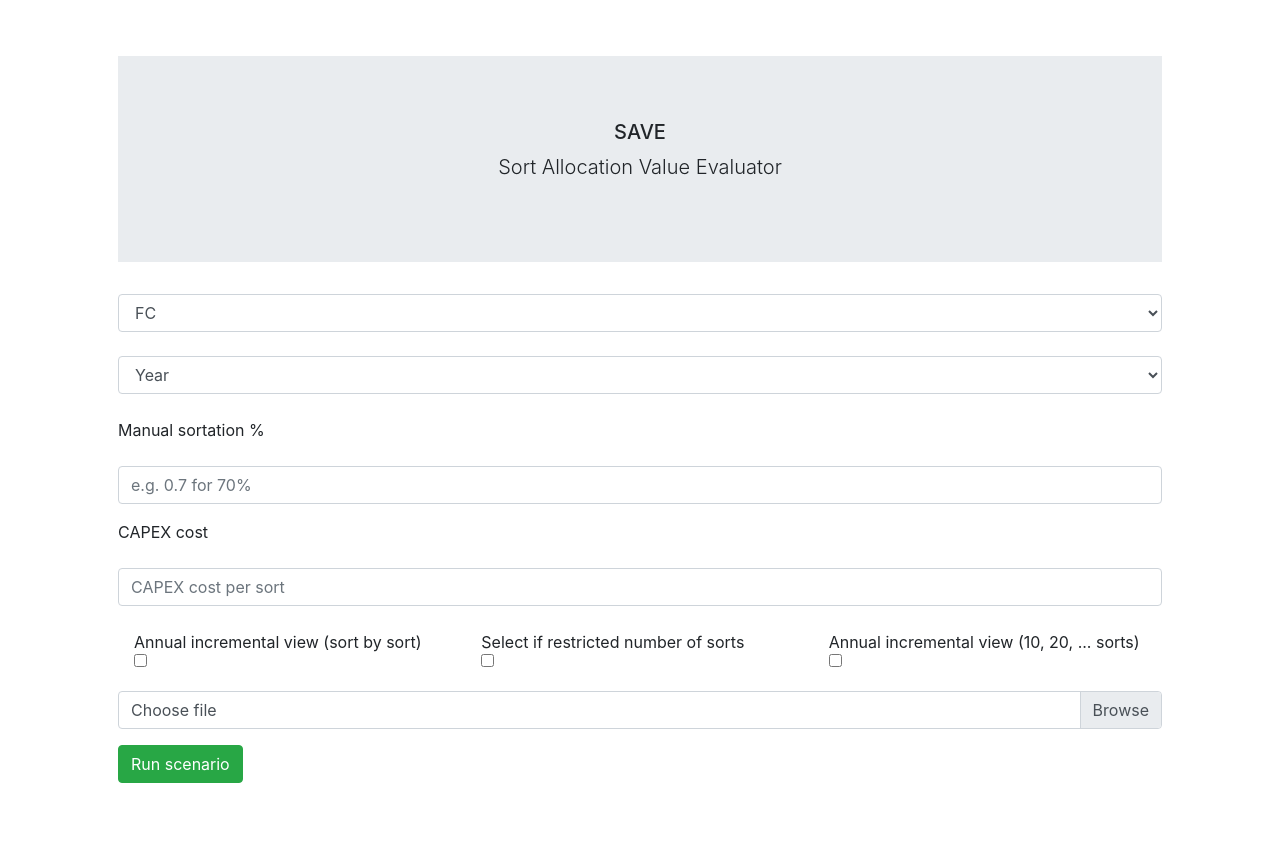
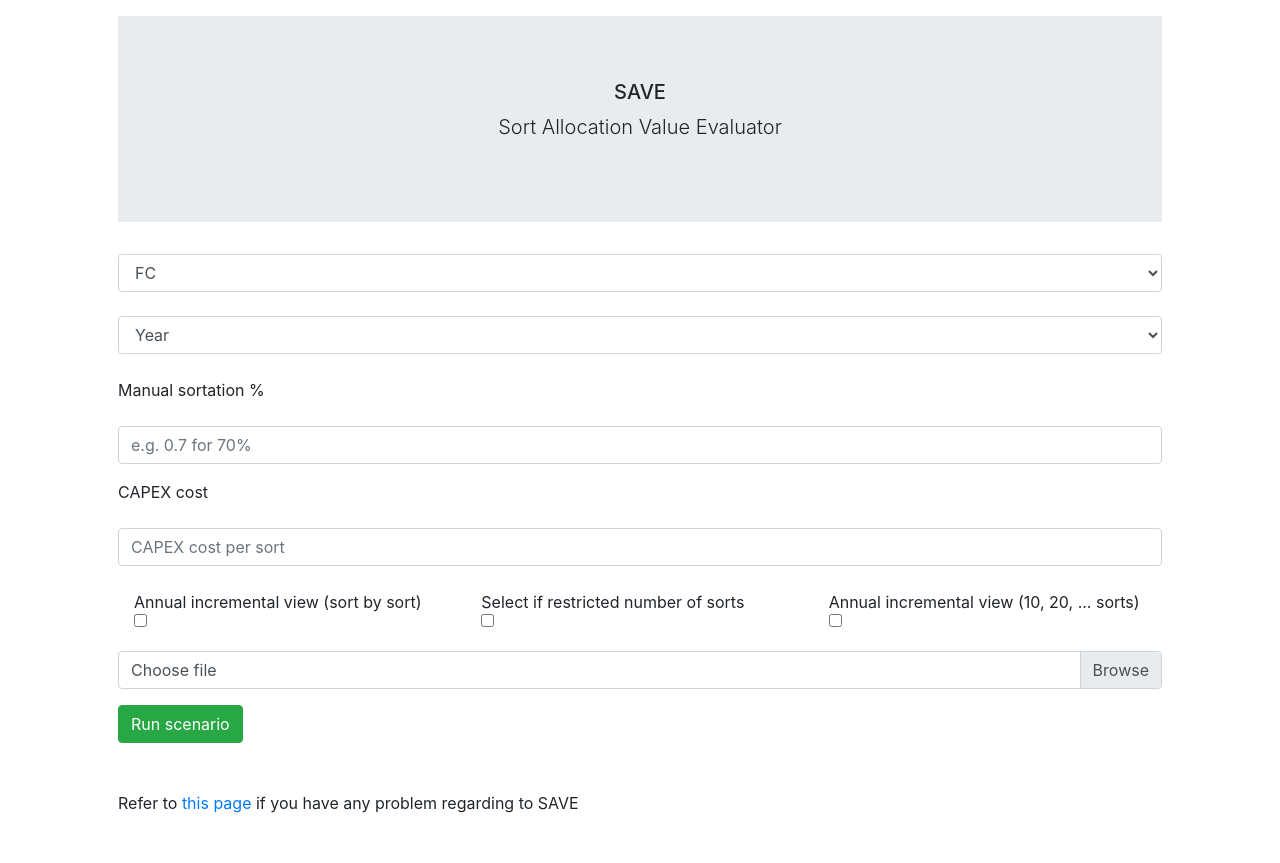
Before and after one commit to Bakhtiyar-Garashov/SAVE, a Django app: page / in a window 1280 px wide. Before the commit the page ends 783 px from the top, so only its background shows below. Run offline with Django 3.2, Linux system fonts and the light colour scheme; some libraries are stand-ins or nearby versions.

Commit message:
some final touches

```diff
--- a/src/templates/index.html
+++ b/src/templates/index.html
@@ -11,7 +11,7 @@
 
 </head>
 <body>
-<div class="container mt-2 p-5">
+<div class="container mt-2 pt-2 px-5">
     <div class="jumbotron text-center jumbotron-fluid">
         <div class="container">
             <h5 class="display-5">SAVE</h5>
@@ -157,6 +157,12 @@
         <button type="submit" class="btn btn-success">Run scenario</button>
     </form>
 
+    <div class="my-5">
+        <p>
+            Refer to <a href="https://midway-auth.amazon.com/login?next=%2FSSO%2Fredirect%3Fredirect_uri%3Dhttps%253A%252F%252Fw.amazon.com%252Findex.php%252FNextGenMidway%252FFAQ%26client_id%3Dhttps%253A%252F%252Fw.amazon.com%253A443%26scope%3Dopenid%26response_type%3Did_token%26nonce%3Daded1091e8771004dd677798f44749dd2e76fb1ba52690477fa85710db69befe%26sentry_handler_version%3Dmidwaygateway%26response_mode%3Dquery%26state%3D%252Findex.php%252FNextGenMidway%252FFAQ&noauth=1&require_digital_identity=false">this page</a> if you have any problem regarding to SAVE
+        </p>
+    </div>
+
 </div>
 
 <!--Bootstrap Js CDN-->
```
